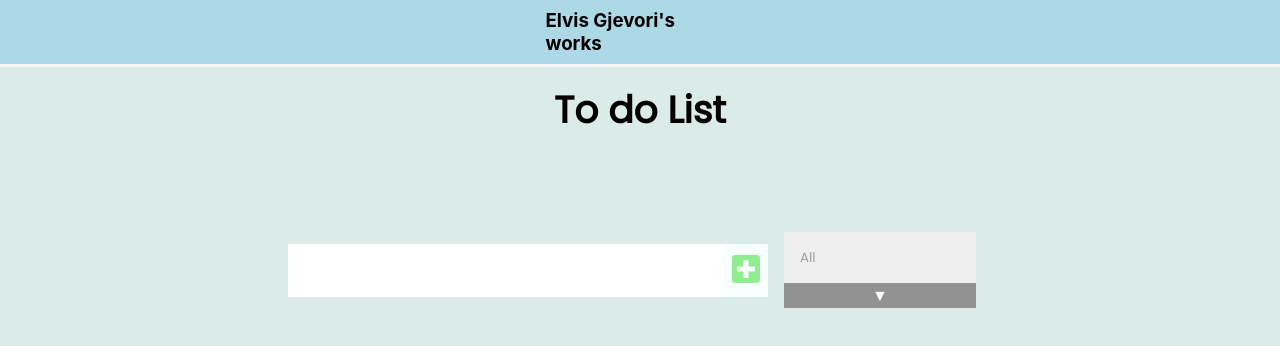
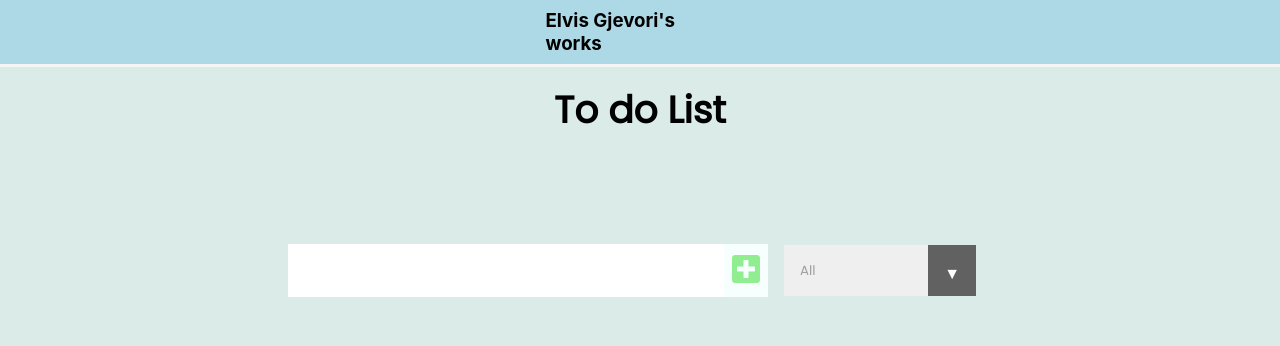
Before and after one commit to elvisgj/portfolio, a React (Create React App) app: page /todo in a window 1280 px wide. Shown: the top 346 px of the page. Built offline with nearby package versions, Linux system fonts and the light colour scheme.

Commit message:
test one

```diff
--- a/src/App.css
+++ b/src/App.css
@@ -73,7 +73,7 @@ nav {
   .project-link {
     display: grid;
     grid-template-columns: 1fr;
-    margin: 50px 0px 0px 28px;
+    margin: 50px 0px 0px 20px;
   }
 
   .project {
--- a/src/form_valid/formStyle.css
+++ b/src/form_valid/formStyle.css
@@ -86,7 +86,7 @@
     margin-bottom: 0px;
   }
 
-  @media only screen and (max-width: 375px){
+  @media only screen and (max-width: 414px){
     .form-title {
         display: flex;
         justify-content: center;
--- a/src/git_hub_app/UserProfile.css
+++ b/src/git_hub_app/UserProfile.css
@@ -94,12 +94,12 @@
     align-items: center;
 }
 
-@media only screen and (max-width: 375px){
+@media only screen and (max-width: 414px){
     .div-profile {
         margin-top: 1px;
         display: grid;
         width: 312px;
-        margin-left: 28px;
+        margin-left: 55px;
     }
 
     .personal-info{
--- a/src/git_hub_app/Users.css
+++ b/src/git_hub_app/Users.css
@@ -139,7 +139,7 @@
   }
 
 
-  @media only screen and (max-width: 375px){
+  @media only screen and (max-width: 414px){
     .title {
         display: flex;
         align-items: center;
@@ -173,6 +173,7 @@
     .grid-users {
         display: grid;
         grid-template-columns: 1fr 1fr;
+        margin-left: 15px;
     }
 
     .user-div {
--- a/src/git_hub_app/resultTable.css
+++ b/src/git_hub_app/resultTable.css
@@ -122,7 +122,7 @@
       height: 60vh;
   }
 
-  @media only screen and (max-width: 375px){
+  @media only screen and (max-width: 414px){
     .grid-repos {
         display: grid;
         grid-template-columns: 1fr 1fr;
--- a/src/to_do_app/Todo.css
+++ b/src/to_do_app/Todo.css
@@ -120,17 +120,17 @@
   /* Arrow */
   .select::after {
     content: "\25BC";
-    background: #929292;
+    position: absolute;
+    top: 0;
+    right: 0;
+    padding: 1rem;
+    background: #616161;
     cursor: pointer;
     pointer-events: none;
-    display: flex;
-    align-items: center;
-    justify-content: center;
-
   }
 
 
-  @media only screen and (max-width: 375px){
+  @media only screen and (max-width: 414px){
     .form-input{
     margin-left: 15px;
     font-size: 15px;
@@ -169,6 +169,7 @@
 
   .filter-todo {
    padding: 9px 0px 0px 0px;
+   height: 40px;
   }
 
   .form-button {
```
